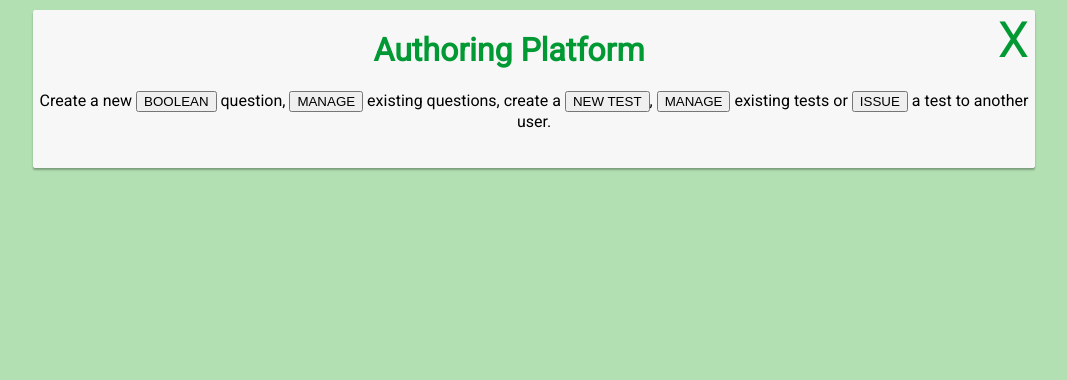
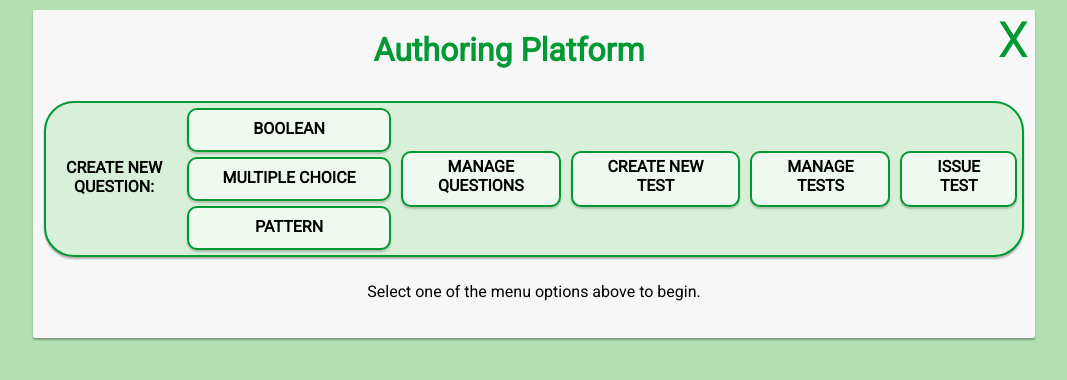
Before and after one commit to endlessTea/OnlineAssessmentSystem, a PHP site: page /msc/app/l4-ui/Author/Frame.php in a window 1280 px wide. Shown: the top 380 px of the page, without its empty margins (106-1173 px from the left). Run offline with PHP 8.4, Linux system fonts and the light colour scheme; some libraries are stand-ins or nearby versions.

Commit message:
author css complete

```diff
--- a/app/l4-ui/Assess/Frame.php
+++ b/app/l4-ui/Assess/Frame.php
@@ -19,10 +19,6 @@
   <div id="clear-buffer"></div>
 
   <main>
-
-    <p>
-      <span id="selectTestPrompt">If tests have been made available to you, they will appear below.</span>
-    </p>
 
     <div id="assessContainer">
 
--- a/app/l4-ui/Author/Frame.php
+++ b/app/l4-ui/Author/Frame.php
@@ -14,22 +14,43 @@
   <header>
     <h1>Authoring Platform</h1>
     <div id="exit-author-platform" onclick="exitPlatform();">X</div>
+    <div id="clear-buffer"></div>
   </header>
-
-  <div id="clear-buffer"></div>
 
   <main>
 
-    <!-- refactor this -->
-    <p>
-      Create a new <button onclick="getQuestionTemplate('boolean');">BOOLEAN</button> question,
-      <button onclick="manageQuestions();">MANAGE</button> existing questions,
-      create a <button onclick="loadQuestionsForTestCreation();">NEW TEST</button>,
-      <button  onclick="manageTests();">MANAGE</button> existing tests or
-      <button onclick="loadTests();">ISSUE</button> a test to another user.
-    </p>
+    <div class="author-level">
+      <div class="author-question-description">
+        <p>CREATE NEW<br>QUESTION:</p>
+      </div>
+      <div class="author-question-container">
+        <div class="author-control" onclick="getQuestionTemplate('boolean');">
+          <p>BOOLEAN</p>
+        </div>
+        <div class="author-control" onclick="alert('multiple');">
+          <p>MULTIPLE CHOICE</p>
+        </div>
+        <div class="author-control" onclick="alert('pattern');">
+          <p>PATTERN</p>
+        </div>
+      </div>
+      <div class="author-control" onclick="manageQuestions();">
+        <p>MANAGE<br>QUESTIONS</p>
+      </div>
+      <div class="author-control" onclick="loadQuestionsForTestCreation();">
+        <p>CREATE NEW<br>TEST</p>
+      </div>
+      <div class="author-control" onclick="manageTests();">
+        <p>MANAGE<br>TESTS</p>
+      </div>
+      <div class="author-control" onclick="loadTests();">
+        <p>ISSUE<br>TEST</p>
+      </div>
+    </div>
 
-    <div id="authorContainer"></div>
+    <div id="authorContainer">
+      <p>Select one of the menu options above to begin.</p>
+    </div>
 
   </main>
 
--- a/public/css/assessStyle.css
+++ b/public/css/assessStyle.css
@@ -9,8 +9,7 @@ html {
 }
 
 body {
-  max-width: 1000px;
-	min-width: 950px;
+  width: 1000px;
 	margin: 10px auto 10px auto;
   border-radius: 2px;
   box-shadow: 0px 2px 2px rgba(0, 0, 0, 0.3);
--- a/public/css/authorStyle.css
+++ b/public/css/authorStyle.css
@@ -9,13 +9,16 @@ html {
 }
 
 body {
-  max-width: 1000px;
-	min-width: 950px;
+  width: 1000px;
 	margin: 10px auto 10px auto;
   border-radius: 2px;
   box-shadow: 0px 2px 2px rgba(0, 0, 0, 0.3);
   background-color: #F7F7F7;
   border: 1px solid #F7F7F7;
+}
+
+header {
+  height: 80px;
 }
 
 h1 {
@@ -45,6 +48,56 @@ h1, h2 {
   color: #009933;
 }
 
+.author-level {
+  margin: 10px 10px 25px 10px;
+  text-align: center;
+  display: -webkit-flex;
+  -webkit-flex-direction: row;
+  display: flex;
+  flex-direction: row;
+  font-weight: bold;
+  border: 2px solid #009933;
+  border-radius: 30px;
+  background-color: #D8F0D8;
+  box-shadow: 0px 2px 2px rgba(0, 0, 0, 0.3);
+}
+
+.author-question-description p {
+  margin: 55px 20px auto 20px;
+}
+
+.author-question-container .author-control {
+  height: 35px;
+  margin: 5px 5px;
+  padding-top: 5px;
+  width: 200px;
+}
+
+.author-control {
+  -webkit-flex: 1 1 auto;
+  flex: 1 1 auto;
+  margin: auto 5px;
+  background-size: contain;
+  background-repeat: no-repeat;
+  background-color: #F0F9F0;
+  max-width: 250px;
+  max-height: 52px;
+  transition: all .10s ease;
+  border: 2px solid #009933;
+  border-radius: 10px;
+  box-shadow: 0px 2px 2px rgba(0, 0, 0, 0.2);
+}
+
+.author-control:hover {
+  cursor: pointer;
+  background-color: #009933;
+  border-radius: 30px;
+}
+
+.author-control:hover p {
+  color: #fff;
+}
+
 #exit-author-platform {
   float: right;
   font-size: 50px;
--- a/public/css/dashboardStyle.css
+++ b/public/css/dashboardStyle.css
@@ -47,6 +47,7 @@ ul {
   max-width: 250px;
   max-height: 52px;
   transition: all .10s ease;
+  border-radius: 10px;
 }
 
 .student-button {
--- a/public/js/assess.js
+++ b/public/js/assess.js
@@ -283,5 +283,8 @@ function submitFeedback() {
  */
 function exitPlatform() {
 
-  window.location.replace(baseURL + "dashboard");
+  if (confirm("Are you sure you want to leave the platform?\n" +
+    "If you have not submitted any answers for a test they will be lost.")) {
+    window.location.replace(baseURL + "dashboard");
+  }
 }
--- a/public/js/author.js
+++ b/public/js/author.js
@@ -357,5 +357,8 @@ function issueTest(testId, userId) {
  */
 function exitPlatform() {
 
-  window.location.replace(baseURL + "dashboard");
+  if (confirm("Are you sure you want to leave the platform?\n" +
+    "Make sure you have saved your questions or tests before leaving.")) {
+    window.location.replace(baseURL + "dashboard");
+  }
 }
```
